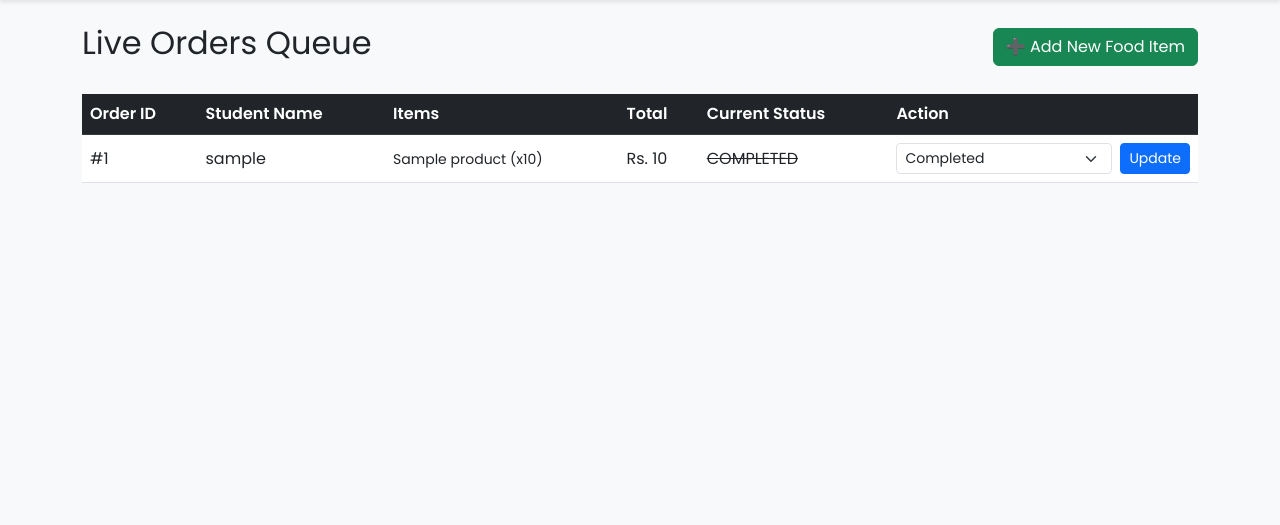
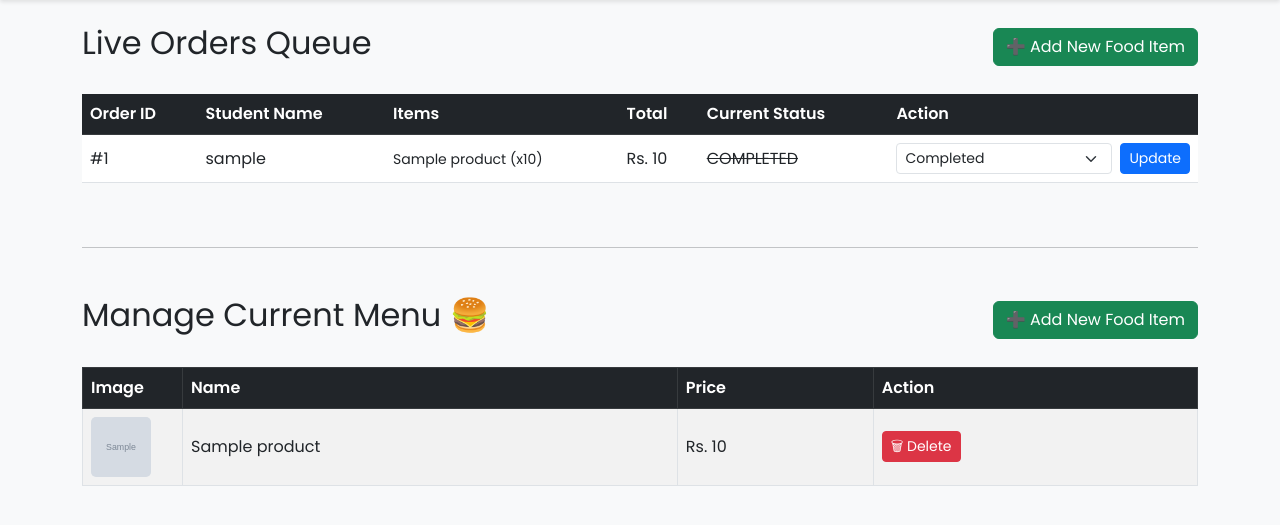
Before and after one commit to Ersatz-xD/campus-crave, a PHP site: page /admin/dashboard.php in a window 1280 px wide. Shown: the part 62-587 px from the top of the page. Run offline with PHP 8.4, Linux system fonts and the light colour scheme; the visitor is signed in with stand-in values (Sample User, id 1); tables that the repository leaves empty or names only in its code hold one stand-in row (values such as "Sample post"); grey boxes marked "Sample" are stand-in pictures.

Commit message:
Update dashboard.php

```diff
--- a/admin/dashboard.php
+++ b/admin/dashboard.php
@@ -12,6 +12,9 @@ $sql = "SELECT orders.*, users.username
         JOIN users ON orders.user_id = users.id
         ORDER BY orders.created_at DESC";
 $result = $conn->query($sql);
+
+$menu_sql = "SELECT * FROM products ORDER BY id DESC";
+$menu_result = $conn->query($menu_sql);
 ?>
 
 <!DOCTYPE html>
@@ -109,6 +112,45 @@ $result = $conn->query($sql);
                 </tbody>
             </table>
         </div>
+        <hr class="my-5">
+        <div class="d-flex justify-content-between align-items-center mb-4">
+            <h2>Manage Current Menu 🍔</h2>
+            <a href="add_item.php" class="btn btn-success">➕ Add New Food Item</a>
+        </div>
+
+        <div class="table-responsive">
+            <table class="table table-bordered table-striped">
+                <thead class="table-dark">
+                    <tr>
+                        <th>Image</th>
+                        <th>Name</th>
+                        <th>Price</th>
+                        <th>Action</th>
+                    </tr>
+                </thead>
+                <tbody>
+                    <?php while ($item = $menu_result->fetch_assoc()): ?>
+                        <tr>
+                            <td style="width: 100px;">
+                                <img src="../assets/images/<?php echo $item['image']; ?>"
+                                    style="width: 60px; height: 60px; object-fit: cover; border-radius: 5px;">
+                            </td>
+                            <td class="align-middle"><?php echo $item['name']; ?></td>
+                            <td class="align-middle">Rs. <?php echo $item['price']; ?></td>
+
+                            <td class="align-middle">
+                                <form action="logic.php" method="POST"
+                                    onsubmit="return confirm('Are you sure you want to delete this item?');">
+                                    <input type="hidden" name="product_id" value="<?php echo $item['id']; ?>">
+                                    <button type="submit" name="delete_item" class="btn btn-danger btn-sm">🗑
+                                        Delete</button>
+                                </form>
+                            </td>
+                        </tr>
+                    <?php endwhile; ?>
+                </tbody>
+            </table>
+        </div>
     </div>
 
 </body>
```
